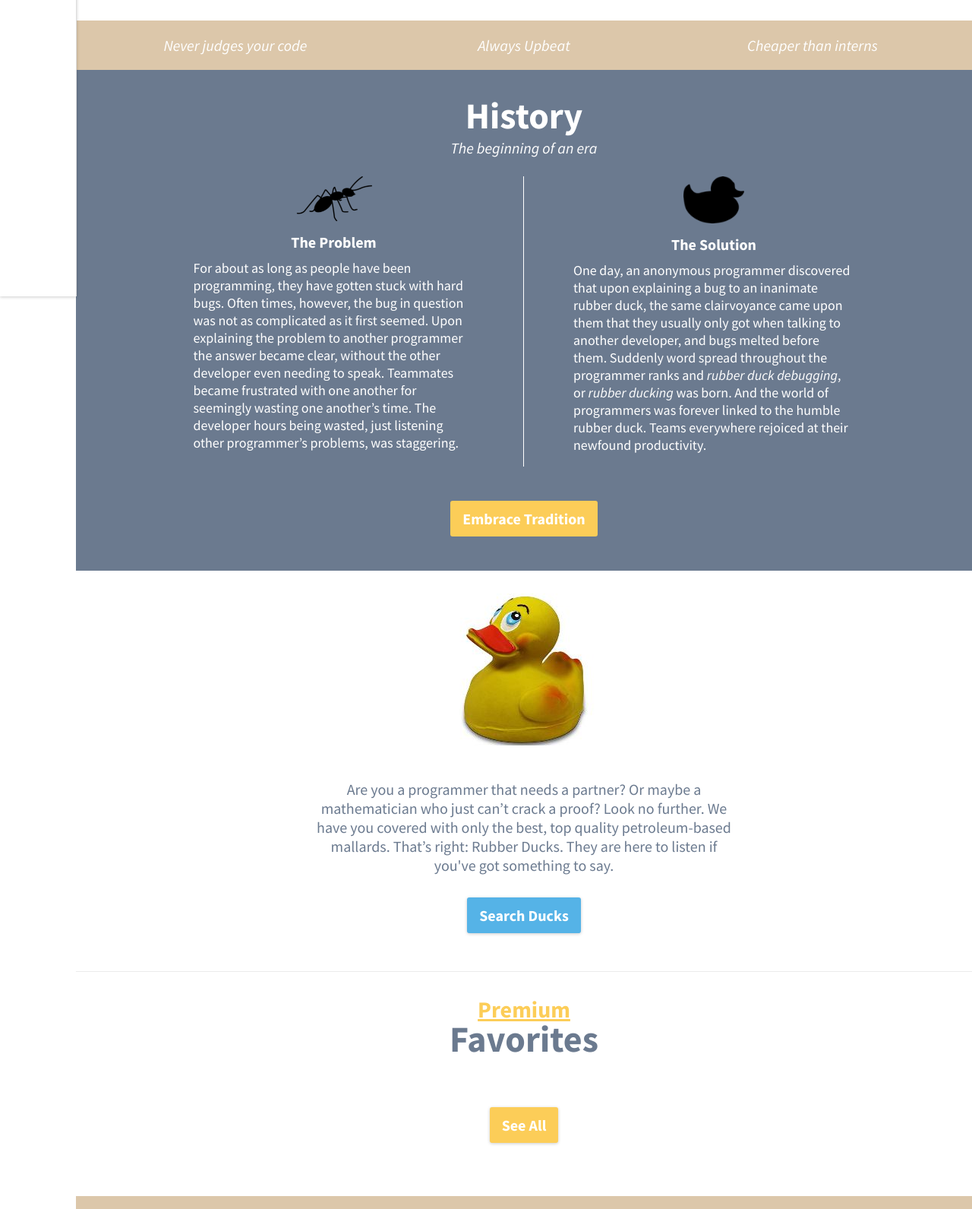
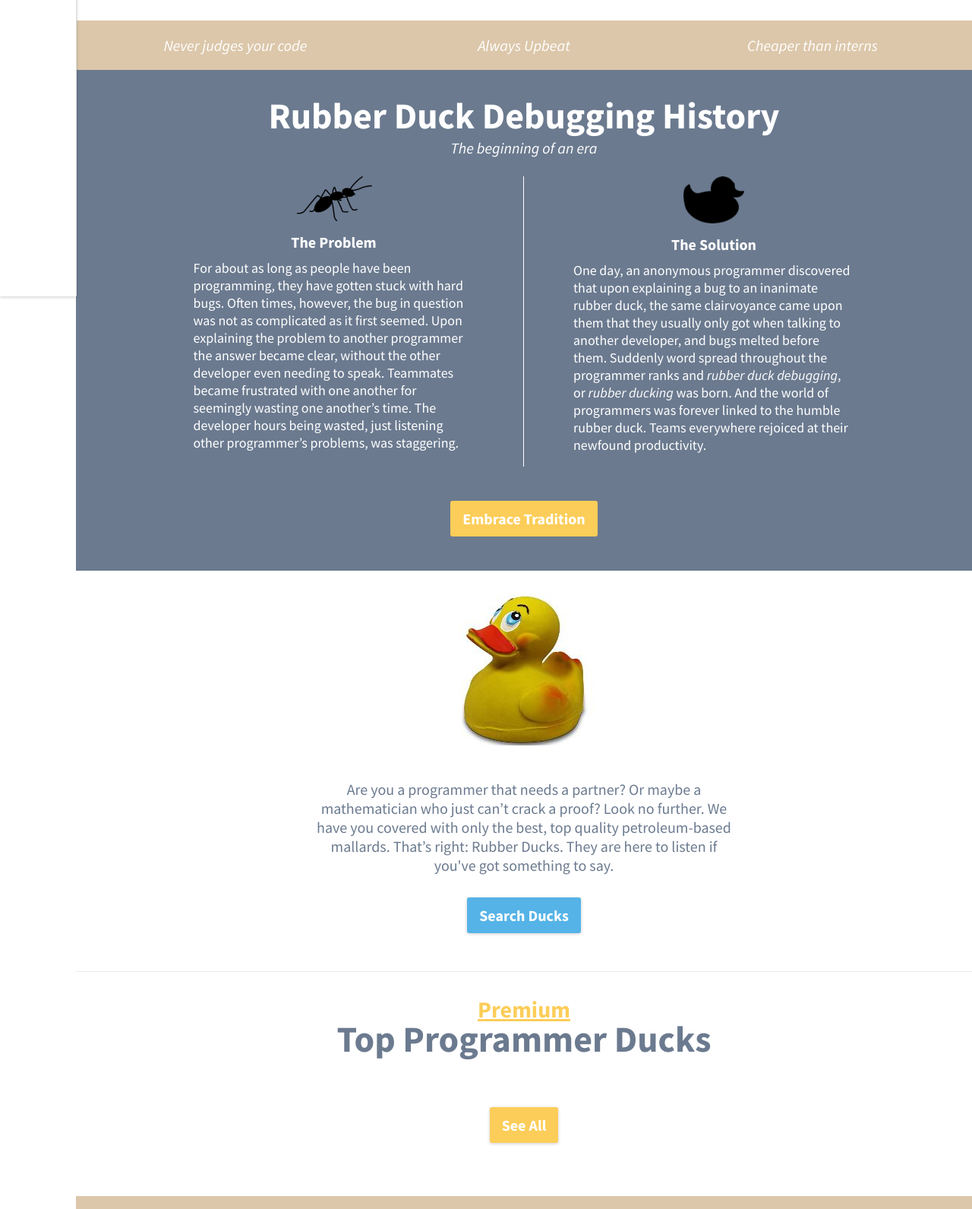
Before and after one commit to jacksonStone/Premium_Ducks, a website: page frontend/pages/index.html in a window 1280 px wide. Shown: the part 410-2001 px from the top of the page at 76% size. Drawn offline with Linux system fonts and the light colour scheme; files that its build step writes are made by us from their sources; no server answers; files whose address does not match are found by name.

Commit message:
SEO changes

```diff
--- a/frontend/pages/home.html
+++ b/frontend/pages/home.html
@@ -47,7 +47,7 @@
 	</div>
 
 	<div class="history">
-		<h3 class="history-title">History</h3>
+		<h3 class="history-title">Rubber Duck Debugging History</h3>
 		<div class="history-title-subtext">The beginning of an era</div>
 		<div class="row history-book">
 			<div class="col-6">
@@ -79,7 +79,7 @@
 
 	<div class="favorites">
 		<h4>Premium</h4>
-		<h2>Favorites</h2>
+		<h2>Top Programmer Ducks</h2>
 		<div id="favorites-container">
 		</div>
 		<button class="favorites-button shadow"  onclick="pd.navigation.updateHash('ducks')">See All</button>
--- a/frontend/pages/index.html
+++ b/frontend/pages/index.html
@@ -1,7 +1,7 @@
 <!DOCTYPE html>
 <html>
 <head>
-    <title>Premium Ducks</title>
+    <title>Premium Ducks - Ducks for Programmers</title>
  		<meta property="og:image" content="http://www.premiumducks.com/images/batman.png" />
  		<meta name="google-site-verification" content="Hh-z-pTw2CY_Tnnw1igLz6Qyzxuo0gYab5iR6b5bjHs" />
 <meta property="og:description" content="Have you ever wanted a rubber duck to call your own, but no ordinary duck would do? Well, look no further than Premium Ducks. We have you covered with hand selected top quality petroleum-based mallards." />
```
